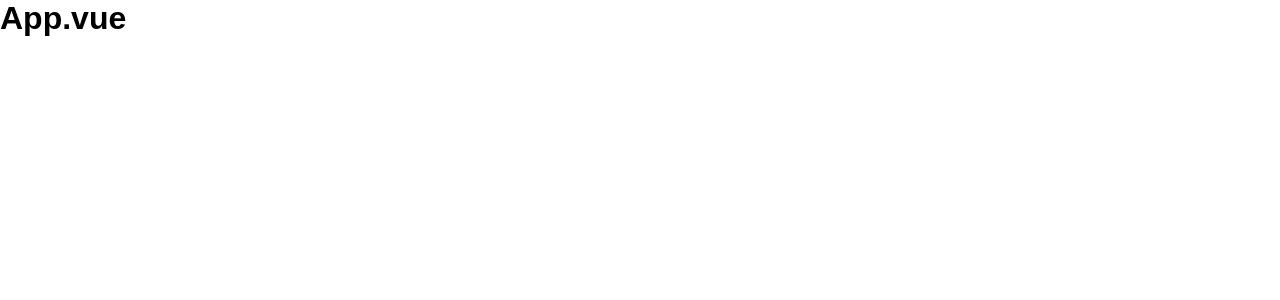
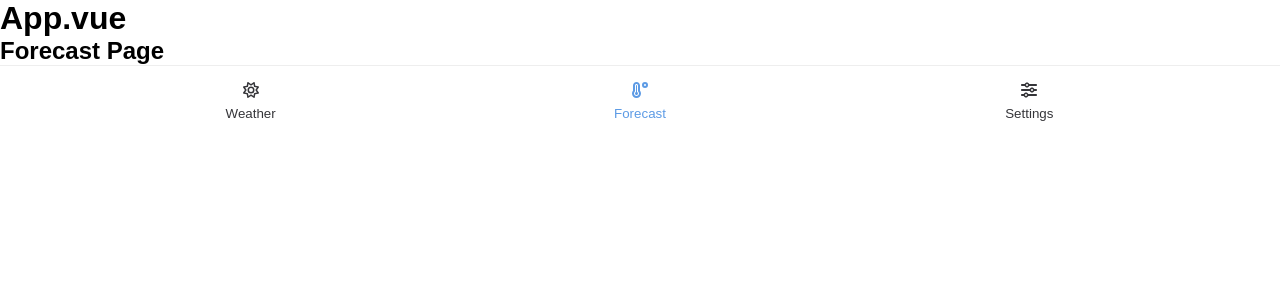
Before and after one commit to salvadorperezm/weather-app-vue, a Vue app: page /forecast in a window 1280 px wide. Shown: the top 300 px of the page. Built offline with nearby package versions, Linux system fonts and the light colour scheme.

Commit message:
added app navigation

```diff
--- a/src/App.vue
+++ b/src/App.vue
@@ -1,9 +1,17 @@
+<template>
+  <h1>App.vue</h1>
+  <router-view></router-view>
+  <the-footer></the-footer>
+</template>
+
 <script>
-export default {}
+import TheFooter from "./components/TheFooter.vue"
+
+export default {
+  components: {
+    TheFooter
+  }
+}
 </script>
 
-<template>
-  <h1>App.vue</h1>
-</template>
-
 <style scoped></style>
--- /dev/null
+++ b/src/components/TheFooter.vue
@@ -0,0 +1,62 @@
+<template>
+    <footer class="footer">
+        <nav class="footer__nav">
+            <router-link to="/weather" class="nav__item">
+                <font-awesome-icon icon="fa-regular fa-sun" class="item__icon" />
+                <small class="item__text">Weather</small>
+            </router-link>
+            <router-link to="/forecast" class="nav__item">
+                <font-awesome-icon icon="fa-solid fa-temperature-high" class="item__icon" />
+                <small class="item__text">Forecast</small>
+            </router-link>
+            <router-link to="/settings" class="nav__item">
+                <font-awesome-icon icon="fa-solid fa-sliders" class="item__icon" />
+                <small class="item__text">Settings</small>
+            </router-link>
+        </nav>
+    </footer>
+</template>
+
+<script>
+export default {}
+</script>
+
+<style scoped>
+.footer {
+    border-block-start: 1px solid var(--hover);
+}
+
+.footer__nav {
+    max-width: 1200px;
+    margin: 0 auto;
+    display: grid;
+    grid-template-columns: 1fr 1fr 1fr;
+    grid-template-rows: 1;
+    gap: 16px;
+    padding-inline: 24px;
+    padding-block: 8px;
+}
+
+.nav__item {
+    border-radius: 8px;
+    padding: 8px;
+    display: flex;
+    flex-direction: column;
+    align-items: center;
+    justify-content: center;
+    text-decoration: none;
+    color: var(--font-color);
+}
+
+.nav__item:hover {
+    background-color: var(--hover);
+}
+
+.item__text {
+    margin-block-start: 8px;
+}
+
+.router-link-active {
+    color: var(--primary)
+}
+</style>
--- a/src/main.js
+++ b/src/main.js
@@ -1,5 +1,46 @@
-import { createApp } from 'vue'
-import './style.css'
-import App from './App.vue'
+import { library } from "@fortawesome/fontawesome-svg-core";
+import { faSun } from "@fortawesome/free-regular-svg-icons";
+import {
+  faTemperatureHigh,
+  faSliders,
+} from "@fortawesome/free-solid-svg-icons";
+import { FontAwesomeIcon } from "@fortawesome/vue-fontawesome";
+import { createApp } from "vue";
+import { createRouter, createWebHistory } from "vue-router";
 
-createApp(App).mount('#app')
+import App from "./App.vue";
+import ForecastPage from "./pages/ForecastPage.vue";
+import SettingsPage from "./pages/SettingsPage.vue";
+import SelectLocation from "./pages/SelectLocation.vue";
+import WeatherPage from "./pages/WeatherPage.vue";
+import "./style.css";
+
+const app = createApp(App);
+
+const router = createRouter({
+  history: createWebHistory(),
+  routes: [
+    {
+      path: "/",
+      component: SelectLocation,
+    },
+    {
+      path: "/weather",
+      component: WeatherPage,
+    },
+    {
+      path: "/forecast",
+      component: ForecastPage,
+    },
+    {
+      path: "/settings",
+      component: SettingsPage,
+    },
+  ],
+});
+
+library.add(faSun, faSliders, faTemperatureHigh);
+
+app.component("font-awesome-icon", FontAwesomeIcon);
+app.use(router);
+app.mount("#app");
--- /dev/null
+++ b/src/pages/ForecastPage.vue
@@ -0,0 +1,9 @@
+<template>
+    <section>
+        <h2>Forecast Page</h2>
+    </section>
+</template>
+
+<script>
+export default {}
+</script>
--- /dev/null
+++ b/src/pages/SelectLocation.vue
@@ -0,0 +1,9 @@
+<template>
+    <section>
+        <h1>Select Location Page</h1>
+    </section>
+</template>
+
+<script>
+export default {}
+</script>
--- /dev/null
+++ b/src/pages/SettingsPage.vue
@@ -0,0 +1,9 @@
+<template>
+    <section>
+        <h2>Settings Page</h2>
+    </section>
+</template>
+
+<script>
+export default {}
+</script>
--- /dev/null
+++ b/src/pages/WeatherPage.vue
@@ -0,0 +1,9 @@
+<template>
+    <section>
+        <h2>Weather Page</h2>
+    </section>
+</template>
+
+<script>
+export default {}
+</script>
--- a/src/style.css
+++ b/src/style.css
@@ -6,6 +6,14 @@
   box-sizing: border-box;
 }
 
+:root {
+  --black: #000000;
+  --white: #ffffff;
+  --hover: #eeeeee;
+  --font-color: #353539;
+  --primary: #5d9be5;
+}
+
 html {
   font-family: sans-serif;
 }
```
Also changed, not shown: package.json (+7 -1 lines), 1 other file (tests, documents, lock files or other folders).
